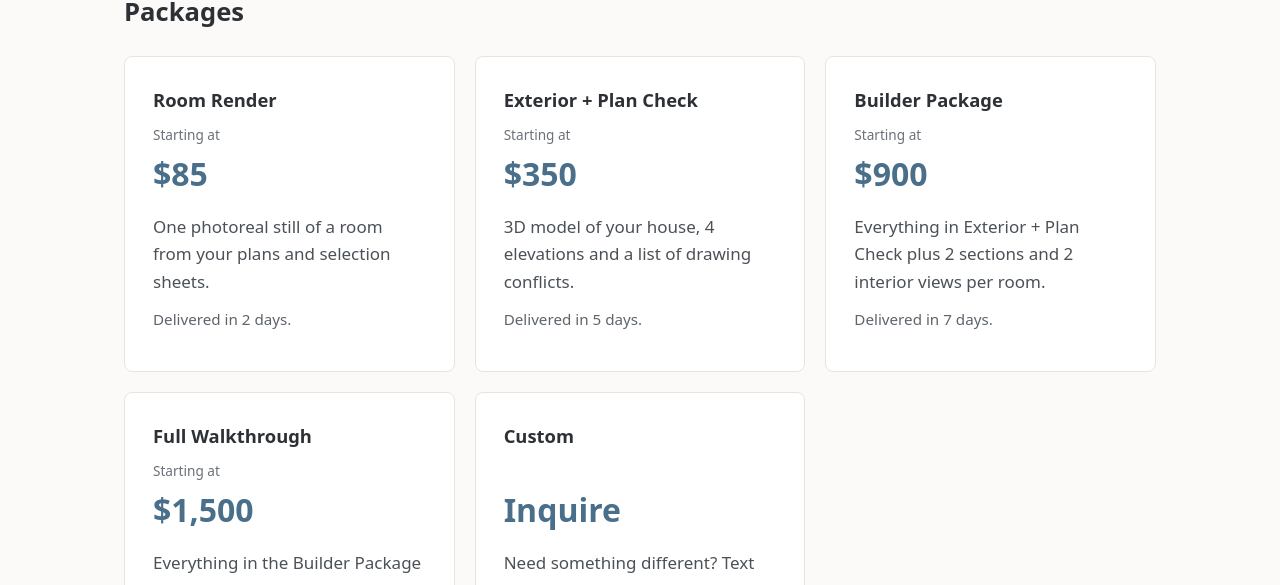
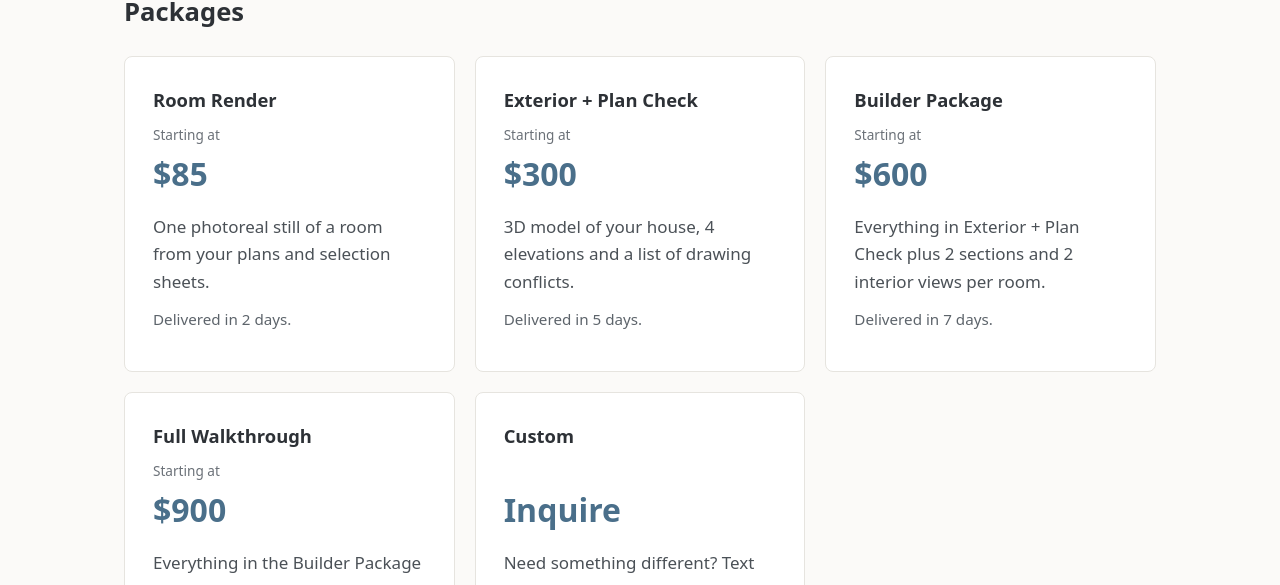
Before and after one commit to Thunda10/walkthrough, a plain HTML site: page index.html in a window 1280 px wide. Shown: the part 3880-4465 px from the top of the page. Drawn offline with Linux system fonts and the light colour scheme.

Commit message:
Update house package prices

```diff
--- a/index.html
+++ b/index.html
@@ -247,19 +247,19 @@
         </article>
         <article class="card">
           <h3>Exterior + Plan Check</h3>
-          <div class="price"><span class="from">Starting at</span>$350</div>
+          <div class="price"><span class="from">Starting at</span>$300</div>
           <p>3D model of your house, 4 elevations and a list of drawing conflicts.</p>
           <p class="delivery">Delivered in 5 days.</p>
         </article>
         <article class="card">
           <h3>Builder Package</h3>
-          <div class="price"><span class="from">Starting at</span>$900</div>
+          <div class="price"><span class="from">Starting at</span>$600</div>
           <p>Everything in Exterior + Plan Check plus 2 sections and 2 interior views per room.</p>
           <p class="delivery">Delivered in 7 days.</p>
         </article>
         <article class="card">
           <h3>Full Walkthrough</h3>
-          <div class="price"><span class="from">Starting at</span>$1,500</div>
+          <div class="price"><span class="from">Starting at</span>$900</div>
           <p>Everything in the Builder Package plus a walkthrough that opens in any browser, and the 3D model files.</p>
           <p class="delivery">Delivered in 10 days.</p>
         </article>
```
